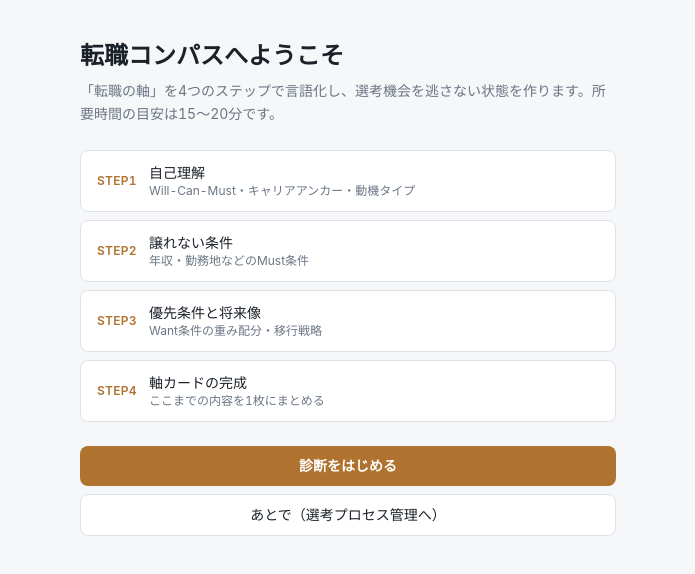
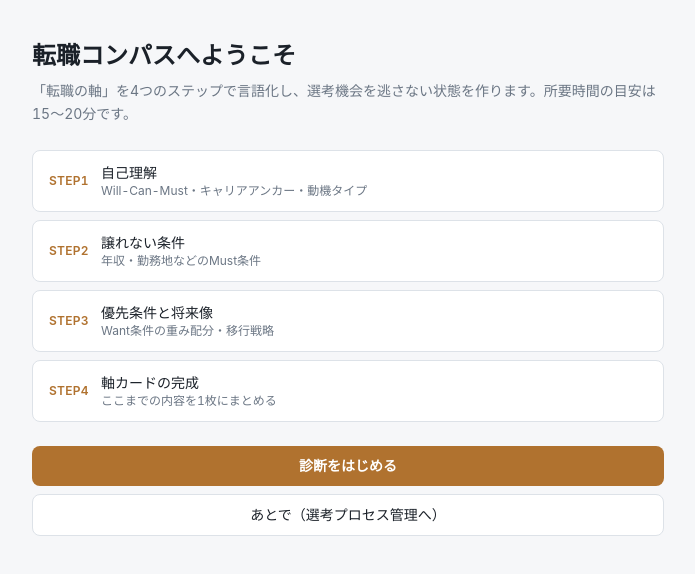
Before and after one commit to Kazu2359/career-axis-app, a Next.js app: page /axis in a window 1280 px wide. Shown: the top 574 px of the page, without its empty margins (292-987 px from the left). Built offline with nearby package versions, Linux system fonts and the light colour scheme; no server answers.

Commit message:
fix: AxisShellの幅を広げてナビゲーションが折り返さないように
業界マップ追加でナビ項目が増え、狭いページ(AxisShell)でナビが2行に折り返していたのを解消

```diff
--- a/src/components/axis/ui.tsx
+++ b/src/components/axis/ui.tsx
@@ -2,7 +2,7 @@ import type { ButtonHTMLAttributes, TextareaHTMLAttributes } from "react";
 
 export function AxisShell({ children }: { children: React.ReactNode }) {
   return (
-    <main className="mx-auto flex w-full max-w-xl flex-1 flex-col gap-6 px-5 py-10">
+    <main className="mx-auto flex w-full max-w-2xl flex-1 flex-col gap-6 px-5 py-10">
       {children}
     </main>
   );
```
